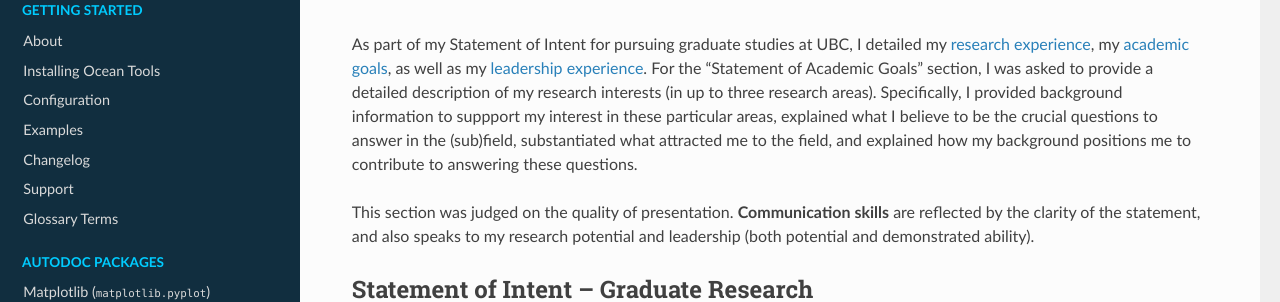
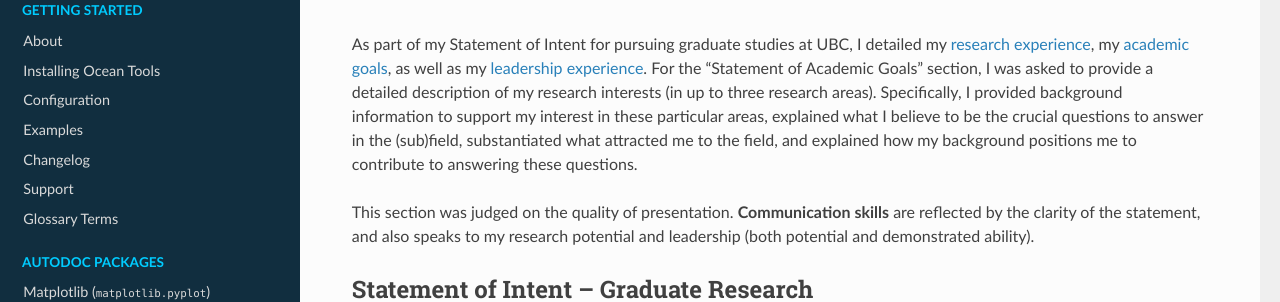
Before and after one commit to rcywang/d-wave-demodoc, a Sphinx documentation site: the page built from docs/academicgoals.rst, in a window 1280 px wide. Shown: the part 134-436 px from the top of the page. Built offline with Sphinx 7.4.7 and the Read the Docs theme 2.0.0, drawn with Linux system fonts in a browser that asks for light colours.

Commit message:
Update academicgoals.rst

```diff
--- a/docs/academicgoals.rst
+++ b/docs/academicgoals.rst
@@ -3,9 +3,7 @@
 Academic Goals
 ==============
 
-
-
-As part of my Statement of Intent for pursuing graduate studies at UBC, I detailed my :ref:`research experience <resume>`, my :ref:`academic goals <research>`, as well as my :ref:`leadership experience <experience>`. For the "Statement of Academic Goals" section, I was asked to provide a detailed description of my research interests (in up to three research areas). Specifically, I provided background information to suppport my interest in these particular areas, explained what I believe to be the crucial questions to answer in the (sub)field, substantiated what attracted me to the field, and explained how my background positions me to contribute to answering these questions.
+As part of my Statement of Intent for pursuing graduate studies at UBC, I detailed my :ref:`research experience <resume>`, my :ref:`academic goals <research>`, as well as my :ref:`leadership experience <experience>`. For the "Statement of Academic Goals" section, I was asked to provide a detailed description of my research interests (in up to three research areas). Specifically, I provided background information to support my interest in these particular areas, explained what I believe to be the crucial questions to answer in the (sub)field, substantiated what attracted me to the field, and explained how my background positions me to contribute to answering these questions.
 
 This section was judged on the quality of presentation. **Communication skills** are reflected by the clarity of the statement, and also speaks to my research potential and leadership (both potential and demonstrated ability).
 
@@ -18,8 +16,6 @@
     In the section on *AMO physics* (page 2), I discuss the potential of neutral atom systems as promising candidates for achieving scalable universal quantum computers, despite the low fidelity of multi-qubit gates. The unique entanglement properties of many-body localized (MBL) states are also a useful tool to study non-equilibrium quantum systems and for storing quantum information.
 
 
-.. :pdfembed:`src:_static/PDFs/StatementofIntent_AcademicGoals_RachelWang.pdf#view=FitH&zoom=100, height:1000, width:100%, align:middle`
-
 .. raw:: html
 
     <div class="container">
```
